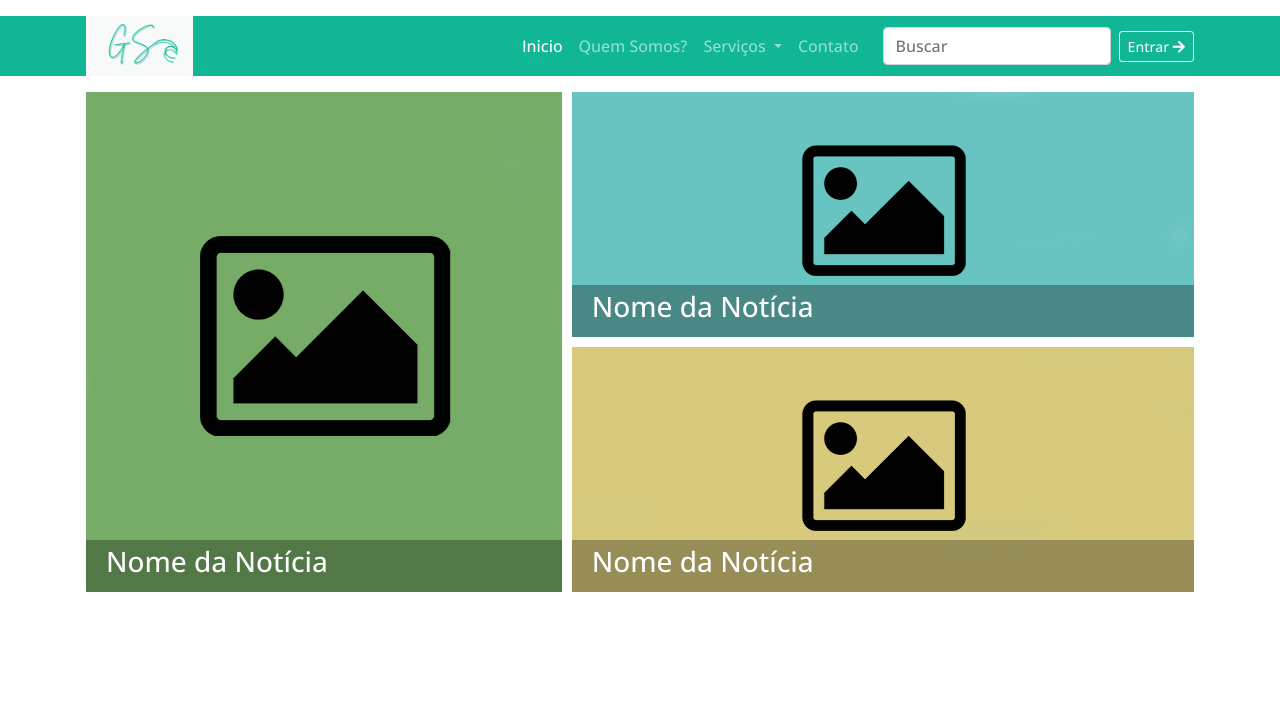
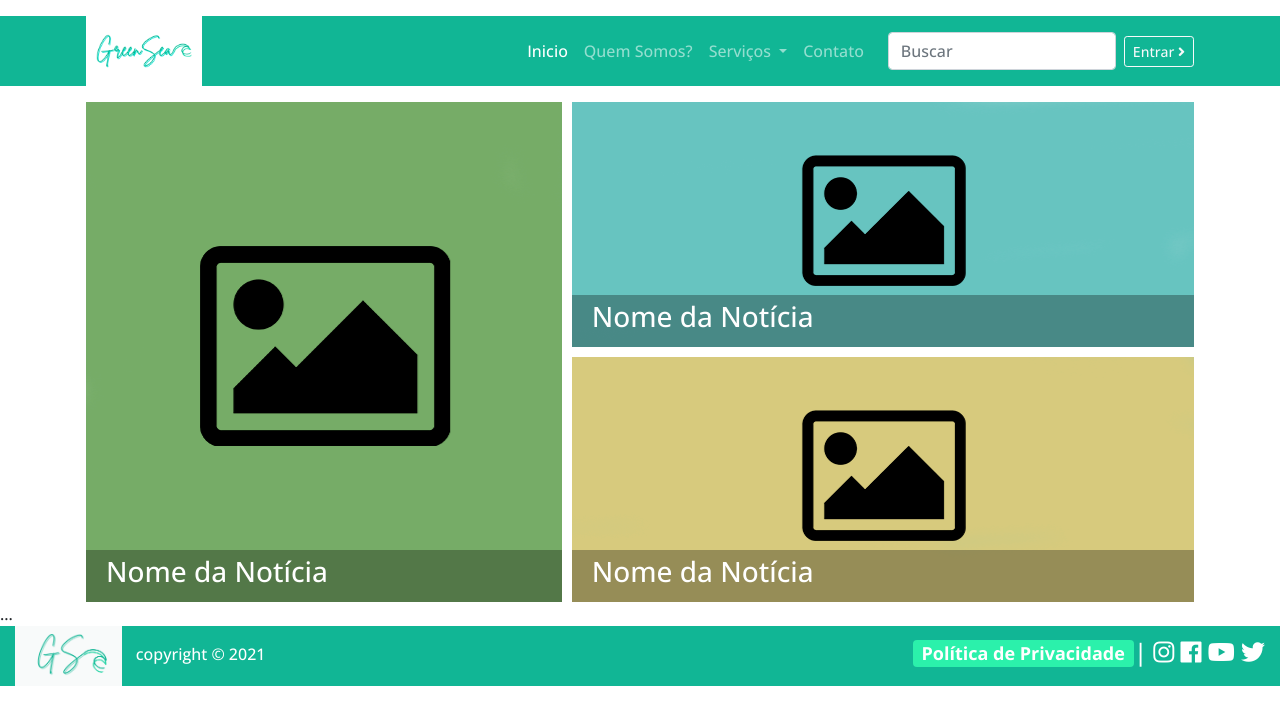
Before and after one commit to Gilbertosr5/GreenSea, a plain HTML site: page index.html in a window 1280 px wide. Drawn offline with nearby package versions, Linux system fonts and the light colour scheme.

Commit message:
Footer Finisht

```diff
--- a/css/style.css
+++ b/css/style.css
@@ -2,12 +2,19 @@
     font-family: 'Open Sans', sans-serif;
 }
 
+*::selection{
+    background-color: #1becc2;
+}
+
 body{
     background-color: white;
+    overflow-x:hidden;
 }
 
 .nav-img{
-    height: 60px;
+    height: 70px;
+    background-color: white;
+    padding: 0px 10px;
 }
 
 .main-news{
@@ -65,3 +72,30 @@ body{
 .news-legend:hover{
     background-color: rgba(0, 0, 0, 0.6);
 }
+
+.footer{
+    margin-bottom: 15px;
+    background-color: #11B695;
+    color: white;
+    padding: 0px 15px;
+}
+
+.fot1 img{
+    height: 60px;
+    margin-right: 10px;
+}
+
+.fot1{
+    text-align: left;
+}
+
+.fot2{
+    display: flex;
+    justify-content: flex-end;
+    align-items: center;
+}
+
+.fot2 h4 a{
+    text-decoration: none;
+    color: white;
+}
--- a/index.html
+++ b/index.html
@@ -24,7 +24,7 @@
         <!--NavBar-->
         <nav class="navbar navbar-expand-lg navbar-dark py-0 my-3" style="background-color: #11B695;">
             <div class="container">
-                <a class="navbar-brand py-0" href="index.html"><img class="nav-img" src="img/brands/GreenSea-short.png" alt="Green Sea"></a>
+                <a class="navbar-brand py-0" href="index.html"><img class="nav-img" src="img/brands/GreenSea-extendend-mini.png" alt="Green Sea"></a>
                 <button class="navbar-toggler" type="button" data-bs-toggle="collapse" data-bs-target="#navbarID" aria-controls="navbarID" aria-expanded="false" aria-label="Toggle navigation">
                     <span class="navbar-toggler-icon"></span>
                 </button>
@@ -54,7 +54,7 @@
                     <form class="d-flex">
                         <input class="form-control me-2" type="search" placeholder="Buscar" aria-label="Search">
                     </form>
-                    <button class="nav-login btn btn-sm btn-outline-light ml-2" type="button">Entrar <i class="fas fa-arrow-right"></i></button>
+                    <button class="nav-login btn btn-sm btn-outline-light ml-2" type="button">Entrar <i class="fas fa-angle-right"></i></button>
                 </div>
             </div>
         </nav>
@@ -82,6 +82,29 @@
             </main>
         </div>
 
+        <section class="section-article">
+            ...
+        </section>
+
+        <!--Footer-->
+        <footer class="footer">
+            <div class="row">
+                <div class="col fot1">
+                    <img src="img/brands/GreenSea-short.png" alt="Green Sea Brand">
+                    <span>copyright &copy; 2021</span>
+                </div>
+                <div class="col fot2">
+                    <h4><a href="#"><span class="badge" style="background-color: #2BF1AB;">Política de Privacidade</span></a></h4>
+                    <h4>|
+                        <a href="#"><i class="fab fa-instagram"></i></a>
+                        <a href="#"><i class="fab fa-facebook"></i></a>
+                        <a href="#"><i class="fab fa-youtube"></i></a>
+                        <a href="#"><i class="fab fa-twitter"></i></a>
+                    </h4>
+                </div>
+            </div>
+        </footer>
+
         <script src="js/script.js"></script>
 
         <script src="https://cdn.jsdelivr.net/npm/popper.js@1.16.0/dist/umd/popper.min.js" integrity="sha384-Q6E9RHvbIyZFJoft+2mJbHaEWldlvI9IOYy5n3zV9zzTtmI3UksdQRVvoxMfooAo" crossorigin="anonymous"></script>
```
Also changed, not shown: img/brands/GreenSea-extendend-mini.png (added).
